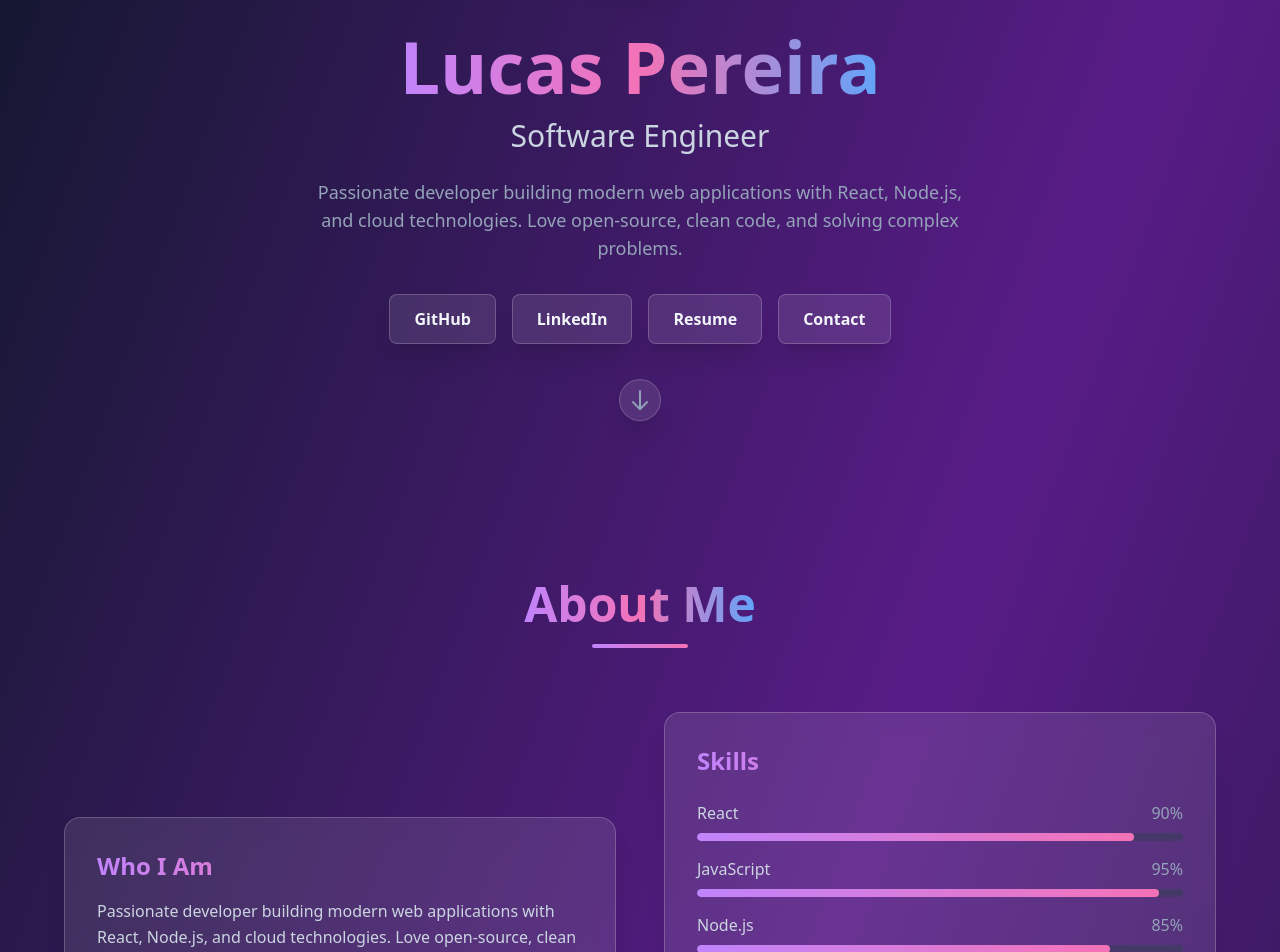
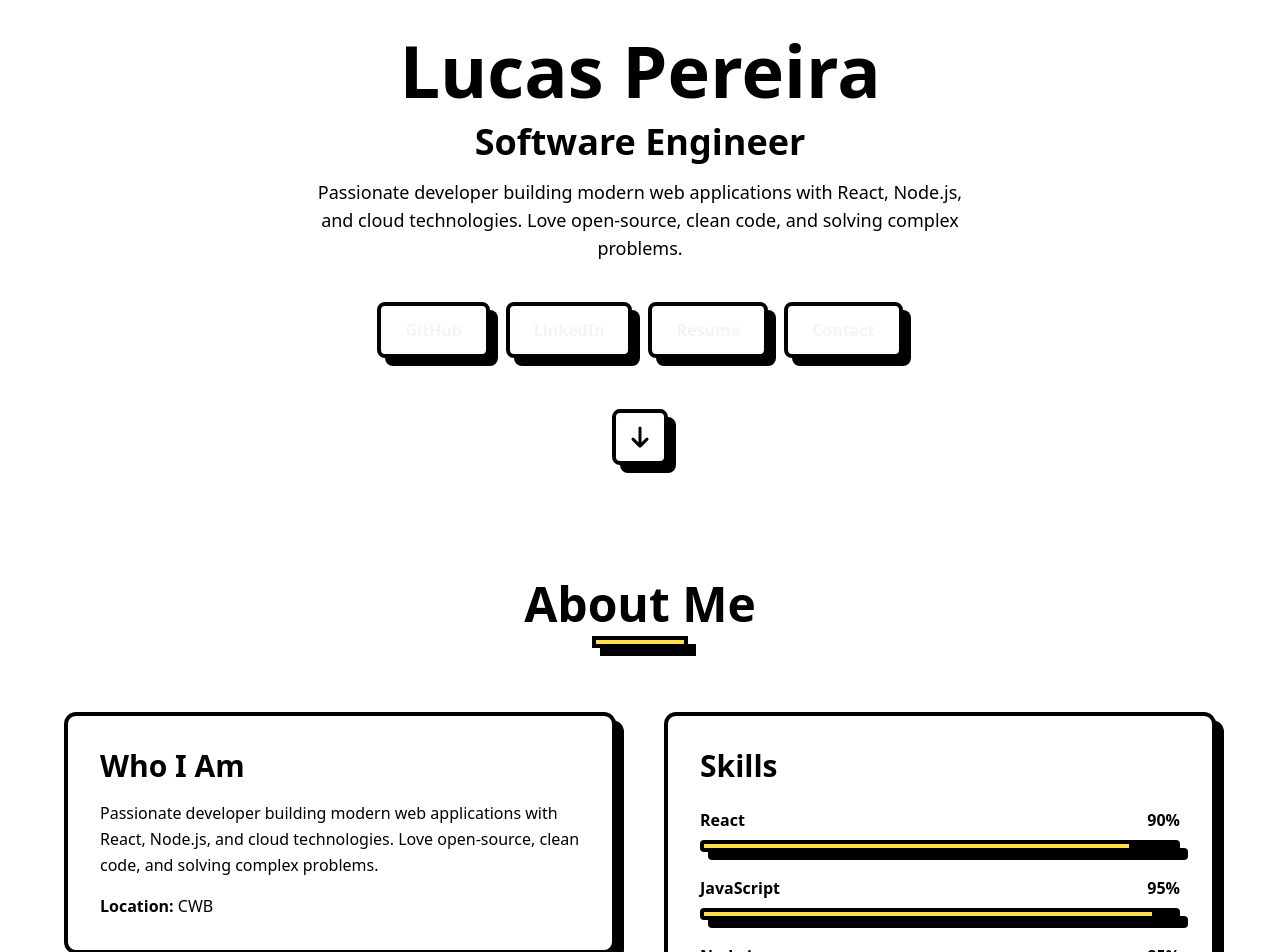
Before and after one commit to lucasjotap/my_portfolio, a React (Vite) app: page / in a window 1280 px wide. Shown: the part 300-1252 px from the top of the page. Built offline with nearby package versions, Linux system fonts and the light colour scheme.

Commit message:
Feat::migration to neobrutal

```diff
--- a/src/components/About.jsx
+++ b/src/components/About.jsx
@@ -6,9 +6,7 @@ const About = () => {
     hidden: { opacity: 0 },
     visible: {
       opacity: 1,
-      transition: {
-        staggerChildren: 0.1,
-      },
+      transition: { staggerChildren: 0.1 },
     },
   };
 
@@ -17,15 +15,15 @@ const About = () => {
     visible: {
       y: 0,
       opacity: 1,
-      transition: {
-        duration: 0.5,
-      },
+      transition: { duration: 0.5 },
     },
   };
 
   return (
-    <section id="about" className="py-20 px-4">
+    <section id="about" className="py-20 px-4 bg-white">
       <div className="max-w-6xl mx-auto">
+
+        {/* TITLE */}
         <motion.div
           initial={{ opacity: 0, y: 20 }}
           whileInView={{ opacity: 1, y: 0 }}
@@ -33,61 +31,76 @@ const About = () => {
           transition={{ duration: 0.5 }}
           className="text-center mb-16"
         >
-          <h2 className="text-4xl md:text-5xl font-bold mb-4">
-            <span className="text-gradient">About Me</span>
+          <h2 className="text-5xl font-black mb-2 text-black">
+            About Me
           </h2>
-          <div className="w-24 h-1 bg-gradient-to-r from-purple-400 to-pink-400 mx-auto rounded"></div>
+
+          <div className="w-24 h-3 bg-yellow-300 neocard mx-auto"></div>
         </motion.div>
 
-        <div className="grid md:grid-cols-2 gap-12 items-center">
+        <div className="grid md:grid-cols-2 gap-12 items-start">
+
+          {/* WHO I AM */}
           <motion.div
             initial={{ opacity: 0, x: -50 }}
             whileInView={{ opacity: 1, x: 0 }}
             viewport={{ once: true }}
             transition={{ duration: 0.5 }}
-            className="glass rounded-2xl p-8"
+            className="p-8 rounded-xl bg-white neocard"
           >
-            <h3 className="text-2xl font-bold mb-4 text-gradient">Who I Am</h3>
-            <p className="text-slate-300 mb-4 leading-relaxed">{personalInfo.bio}</p>
-            <p className="text-slate-400">
-              <span className="font-semibold text-slate-300">Location:</span> {personalInfo.location}
+            <h3 className="text-3xl font-black mb-4 text-black">
+              Who I Am
+            </h3>
+
+            <p className="text-black mb-4 leading-relaxed">
+              {personalInfo.bio}
+            </p>
+
+            <p className="text-black">
+              <span className="font-bold">Location:</span> {personalInfo.location}
             </p>
           </motion.div>
 
+          {/* SKILLS */}
           <motion.div
             initial={{ opacity: 0, x: 50 }}
             whileInView={{ opacity: 1, x: 0 }}
             viewport={{ once: true }}
             transition={{ duration: 0.5 }}
-            className="glass rounded-2xl p-8"
+            className="p-8 rounded-xl bg-white neocard"
           >
-            <h3 className="text-2xl font-bold mb-6 text-gradient">Skills</h3>
+            <h3 className="text-3xl font-black mb-6 text-black">
+              Skills
+            </h3>
+
             <motion.div
               variants={containerVariants}
               initial="hidden"
               whileInView="visible"
               viewport={{ once: true }}
-              className="space-y-4"
+              className="space-y-6"
             >
               {skills.map((skill) => (
                 <motion.div key={skill.name} variants={itemVariants}>
                   <div className="flex justify-between mb-2">
-                    <span className="text-slate-300 font-medium">{skill.name}</span>
-                    <span className="text-slate-400">{skill.level}%</span>
+                    <span className="text-black font-bold">{skill.name}</span>
+                    <span className="text-black font-semibold">{skill.level}%</span>
                   </div>
-                  <div className="w-full bg-slate-700/50 rounded-full h-2 overflow-hidden">
+
+                  <div className="w-full bg-black h-3 rounded neocard relative">
                     <motion.div
-                      className="h-full bg-gradient-to-r from-purple-400 to-pink-400 rounded-full"
+                      className="absolute top-0 left-0 h-full bg-yellow-300"
                       initial={{ width: 0 }}
                       whileInView={{ width: `${skill.level}%` }}
                       viewport={{ once: true }}
-                      transition={{ duration: 1, delay: 0.2 }}
+                      transition={{ duration: 1 }}
                     />
                   </div>
                 </motion.div>
               ))}
             </motion.div>
           </motion.div>
+
         </div>
       </div>
     </section>
--- a/src/components/Hero.jsx
+++ b/src/components/Hero.jsx
@@ -17,27 +17,30 @@ const Hero = () => {
     visible: {
       y: 0,
       opacity: 1,
-      transition: {
-        duration: 0.5,
-      },
+      transition: { duration: 0.5 },
     },
   };
 
   return (
-    <section id="home" className="min-h-screen flex items-center justify-center px-4 pt-20">
+    <section
+      id="home"
+      className="min-h-screen flex items-center justify-center px-4 pt-20 bg-white"
+    >
       <motion.div
         variants={containerVariants}
         initial="hidden"
         animate="visible"
         className="max-w-4xl mx-auto text-center"
       >
-        <motion.div variants={itemVariants} className="mb-6">
+
+        {/* AVATAR */}
+        <motion.div variants={itemVariants} className="mb-10">
           <motion.div
             className="inline-block mb-4"
             animate={{ y: [0, -10, 0] }}
             transition={{ duration: 3, repeat: Infinity }}
           >
-            <div className="w-32 h-32 mx-auto rounded-full glass border-4 border-purple-400/50 overflow-hidden">
+            <div className="w-40 h-40 mx-auto rounded-xl neocard overflow-hidden bg-yellow-300">
               {personalInfo.avatar ? (
                 <img
                   src={personalInfo.avatar}
@@ -45,7 +48,7 @@ const Hero = () => {
                   className="w-full h-full object-cover"
                 />
               ) : (
-                <div className="w-full h-full flex items-center justify-center text-4xl font-bold text-gradient">
+                <div className="w-full h-full flex items-center justify-center text-5xl font-black text-black">
                   {personalInfo.name.charAt(0)}
                 </div>
               )}
@@ -53,90 +56,72 @@ const Hero = () => {
           </motion.div>
         </motion.div>
 
+        {/* NAME */}
         <motion.h1
           variants={itemVariants}
-          className="text-5xl md:text-7xl font-bold mb-4"
+          className="text-6xl md:text-7xl font-black mb-4 text-black"
         >
-          <span className="text-gradient">{personalInfo.name}</span>
+          {personalInfo.name}
         </motion.h1>
 
+        {/* ROLE */}
         <motion.p
           variants={itemVariants}
-          className="text-2xl md:text-3xl text-slate-300 mb-6"
+          className="text-3xl md:text-4xl font-bold text-black mb-4"
         >
           {personalInfo.role}
         </motion.p>
 
+        {/* BIO */}
         <motion.p
           variants={itemVariants}
-          className="text-lg text-slate-400 mb-8 max-w-2xl mx-auto"
+          className="text-lg text-black mb-10 max-w-2xl mx-auto"
         >
           {personalInfo.bio}
         </motion.p>
 
+        {/* BUTTONS */}
         <motion.div
           variants={itemVariants}
-          className="flex flex-wrap justify-center gap-4 mb-8"
+          className="flex flex-wrap justify-center gap-4 mb-12"
         >
-          <motion.a
-            href={socialLinks.github}
-            target="_blank"
-            rel="noopener noreferrer"
-            className="glass glass-hover px-6 py-3 rounded-lg font-semibold"
-            whileHover={{ scale: 1.05 }}
-            whileTap={{ scale: 0.95 }}
-          >
-            GitHub
-          </motion.a>
-          <motion.a
-            href={socialLinks.linkedin}
-            target="_blank"
-            rel="noopener noreferrer"
-            className="glass glass-hover px-6 py-3 rounded-lg font-semibold"
-            whileHover={{ scale: 1.05 }}
-            whileTap={{ scale: 0.95 }}
-          >
-            LinkedIn
-          </motion.a>
-          {personalInfo.resume && (
-            <motion.a
-              href={personalInfo.resume}
-              target="_blank"
-              rel="noopener noreferrer"
-              className="glass glass-hover px-6 py-3 rounded-lg font-semibold"
-              whileHover={{ scale: 1.05 }}
-              whileTap={{ scale: 0.95 }}
-            >
-              Resume
-            </motion.a>
-          )}
-          <motion.a
-            href={socialLinks.email}
-            className="glass glass-hover px-6 py-3 rounded-lg font-semibold"
-            whileHover={{ scale: 1.05 }}
-            whileTap={{ scale: 0.95 }}
-          >
-            Contact
-          </motion.a>
+          {[
+            { label: 'GitHub', href: socialLinks.github },
+            { label: 'LinkedIn', href: socialLinks.linkedin },
+            personalInfo.resume && { label: 'Resume', href: personalInfo.resume },
+            { label: 'Contact', href: socialLinks.email },
+          ]
+            .filter(Boolean)
+            .map(({ label, href }) => (
+              <motion.a
+                key={label}
+                href={href}
+                target="_blank"
+                rel="noopener noreferrer"
+                whileHover={{ scale: 1.03 }}
+                whileTap={{ scale: 0.97 }}
+                className="px-6 py-3 font-bold bg-white neocard rounded-lg"
+              >
+                {label}
+              </motion.a>
+            ))}
         </motion.div>
 
-        <motion.div
-          variants={itemVariants}
-          className="flex justify-center"
-        >
+        {/* SCROLL INDICATOR */}
+        <motion.div variants={itemVariants} className="flex justify-center">
           <motion.div
             animate={{ y: [0, 10, 0] }}
             transition={{ duration: 2, repeat: Infinity }}
-            className="glass rounded-full p-2"
+            className="bg-white p-3 rounded-lg neocard"
           >
             <svg
-              className="w-6 h-6 text-slate-400"
+              className="w-6 h-6 text-black"
               fill="none"
+              strokeWidth="3"
+              viewBox="0 0 24 24"
+              stroke="currentColor"
               strokeLinecap="round"
               strokeLinejoin="round"
-              strokeWidth="2"
-              viewBox="0 0 24 24"
-              stroke="currentColor"
             >
               <path d="M19 14l-7 7m0 0l-7-7m7 7V3" />
             </svg>
--- a/src/index.css
+++ b/src/index.css
@@ -35,4 +35,9 @@
     @apply bg-clip-text;
     @apply text-transparent;
   }
+
+  .neocard {
+  border: 4px solid #000;
+  box-shadow: 8px 8px 0 #000;
+  }
 }
```
